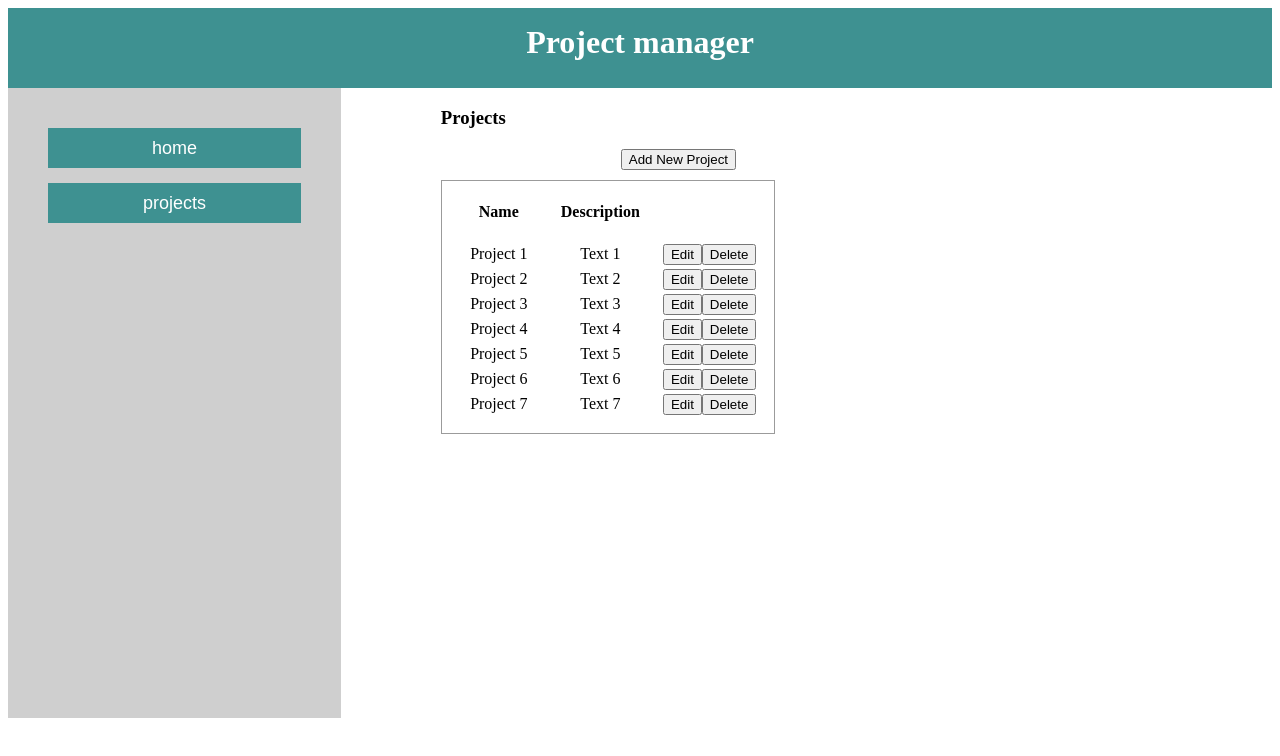
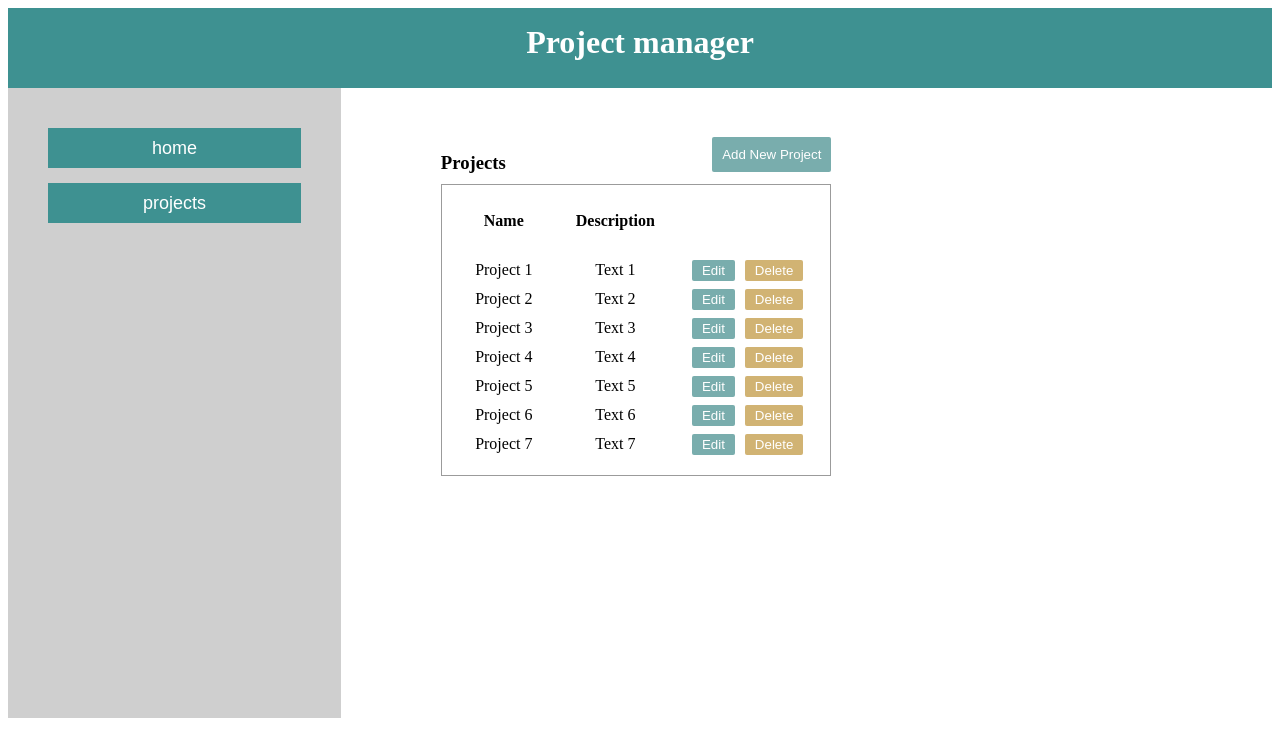
Before and after one commit to uzhcustoms/angular.progect-manager, an Angular app: page / in a window 1280 px wide. Shown: the top 756 px of the page. Built offline with nearby package versions, Linux system fonts and the light colour scheme.

Commit message:
stylization components

```diff
--- a/src/app/components/projects/projects.component.css
+++ b/src/app/components/projects/projects.component.css
@@ -11,11 +11,16 @@ table {
 tr,
 th {
   text-align: center;
-  padding: 20px;
+  padding: 25px;
+}
+
+td {
+  padding: 3px 10px;
 }
 
 .projects {
   margin-left: 100px;
+  margin-top: 45px;
 }
 
 .title-project {
@@ -43,16 +48,73 @@ input[type="text"] {
 #btnCancel {
   width: 45%;
   margin: 5px;
-  padding: 5px;
+  padding: 8px;
+  background-color: rgb(121, 173, 173);
+  border-radius: 2px;
+
+  border: none;
+  color: white;
+}
+
+#btnSave:hover,
+#btnCancel:hover {
+  transform: scale(1.1, 1.1);
+}
+
+#btnSave {
+  margin-top: 15px;
+  margin-right: 15px;
+}
+
+#btnCancel {
+  margin-left: 10px;
+  background-color: rgb(209, 179, 115);
 }
 
 .name-project:hover {
-  background-color: rgb(219, 219, 219);
-  border-radius: 5px;
+  background-color: rgb(121, 173, 173);
+  border-radius: 2px;
+  transform: scale(1.1, 1.1);
+  color: white;
+}
+
+.title-addBtn {
+  display: flex;
+  flex-direction: row;
+  align-items: center;
+}
+
+.editBtn,
+.deleteBtn,
+.addBtn {
+  padding: 3px 10px;
+}
+
+.editBtn:hover,
+.deleteBtn:hover,
+.addBtn:hover {
   transform: scale(1.1, 1.1);
 }
 
-#addBtn {
-  margin: 10px;
-  margin-left: 180px;
+.editBtn,
+.deleteBtn,
+.addBtn {
+  background-color: rgb(121, 173, 173);
+  border: none;
+  color: white;
+  border-radius: 2px;
 }
+
+.deleteBtn {
+  background-color: rgb(209, 179, 115);
+}
+
+.editBtn {
+  margin-right: 10px;
+}
+
+.addBtn {
+  margin-left: auto;
+  padding: 10px;
+  margin-bottom: 8px;
+}
--- a/src/app/components/projects/projects.component.html
+++ b/src/app/components/projects/projects.component.html
@@ -1,6 +1,9 @@
 <div class="projects">
-    <h3>Projects</h3>
-    <button id="addBtn" (click)="adding = !adding; "> Add New Project</button>
+
+    <div class="title-addBtn">
+        <h3>Projects</h3>
+        <button class="addBtn" (click)="adding = !adding; "> Add New Project</button>
+    </div>
 
     <table>
         <thead>
@@ -14,8 +17,8 @@
             <tr *ngFor="let item of projects; let id = index;">
                 <td class="name-project" (click)="  getItemIndex();" [routerLink]="['project', item.id]"> {{ item.name }}         </td>
                 <td> {{ item.description }} </td>
-                <td> <button (click)="setEditForm(item, id)">Edit</button>
-                    <button (click)="onDelete(id)">Delete</button></td>
+                <td> <button class="editBtn" (click)="setEditForm(item, id)">Edit</button>
+                    <button class="deleteBtn" (click)="onDelete(id)">Delete</button></td>
             </tr>
         </tbody>
     </table>
--- a/src/app/components/tasks/tasks.component.css
+++ b/src/app/components/tasks/tasks.component.css
@@ -3,7 +3,11 @@
 }
 
 h3 {
-    margin-bottom: 10px;
+  margin-bottom: 5px;
+}
+
+h4 {
+  margin-bottom: 8px;
 }
 
 table {
@@ -12,9 +16,18 @@ table {
   padding-top: 0;
 }
 
-tr, th {
+tr,
+th {
   text-align: center;
   padding: 20px;
+}
+
+.btns {
+  padding-left: 20px;
+}
+
+.btns button:first-of-type {
+  margin-right: 5px;
 }
 
 .title-task {
@@ -22,29 +35,22 @@ tr, th {
   font-weight: bold;
 }
 
-.new-task,
-.edit-task {
-    display: flex;
-    flex-direction: column;
-    /* justify-content: center; */
-}
-
-.flex-input {
+.new-task {
   display: flex;
   flex-direction: row;
-    margin-bottom: 10px;
+  margin-bottom: 5px;
+  justify-content: center;
+  margin-top: 8px;
 }
-
 
 label {
   padding: 10px;
-    /* text-align: center; */
-    width: 30%;
+  text-align: center;
+  width: 25%;
 }
 
 input[type="text"] {
   padding: 7px;
-    width: 70%;
 }
 
 #btnSaveTask,
@@ -53,3 +59,74 @@ input[type="text"] {
   margin-left: auto;
   padding: 5px;
 }
+
+.title-addBtn {
+  display: flex;
+  flex-direction: row;
+  align-items: center;
+}
+
+.title-task {
+  margin-top: 25px;
+}
+
+.editBtn,
+.deleteBtn,
+.addBtn {
+  padding: 3px 10px;
+}
+
+.editBtn:hover,
+.deleteBtn:hover,
+.addBtn:hover {
+  transform: scale(1.1, 1.1);
+}
+
+.editBtn,
+.deleteBtn,
+.addBtn {
+  background-color: rgb(121, 173, 173);
+  border: none;
+  color: white;
+  border-radius: 2px;
+}
+
+.deleteBtn {
+  background-color: rgb(209, 179, 115);
+}
+
+.editBtn {
+  margin-right: 10px;
+}
+
+.addBtn {
+  margin-left: auto;
+  padding: 10px;
+  margin-bottom: 8px;
+}
+
+#btnSave,
+#btnCancel {
+  width: 45%;
+  margin: 5px;
+  padding: 8px;
+  background-color: rgb(121, 173, 173);
+  border-radius: 2px;
+  border: none;
+  color: white;
+}
+
+#btnSave:hover,
+#btnCancel:hover {
+  transform: scale(1.1, 1.1);
+}
+
+#btnSave {
+  margin-top: 15px;
+  margin-right: 15px;
+}
+
+#btnCancel {
+  margin-left: 10px;
+  background-color: rgb(209, 179, 115);
+}
--- a/src/app/components/tasks/tasks.component.html
+++ b/src/app/components/tasks/tasks.component.html
@@ -1,8 +1,10 @@
 <div class="tasks">
     <h3>{{project.name}}</h3>
 
-    <h4>Tasks</h4>
-    <button (click)="adding = !adding"> Add New Task</button>
+    <div class="title-addBtn">
+        <h4>Tasks</h4>
+        <button class="addBtn" (click)="adding = !adding"> Add New Task</button>
+    </div>
 
     <table *ngIf="project.tasks.length > 0">
         <thead>
@@ -19,8 +21,8 @@
                 </td>
                 <td> {{ task.description }} </td>
                 <td> {{ task.comments }} </td>
-                <td> <button (click)="setEditForms(task, id)">Edit</button>
-                     <button (click)="onDelete(id)">Delete</button>
+                <td class="btns"> <button class="editBtn" (click)="setEditForms(task, id)">Edit</button>
+                     <button class="deleteBtn"  (click)="onDelete(id)">Delete</button>
                 </td>
             </tr>
         </tbody>
```
Lines whose indentation alone changed are shown as unchanged.
